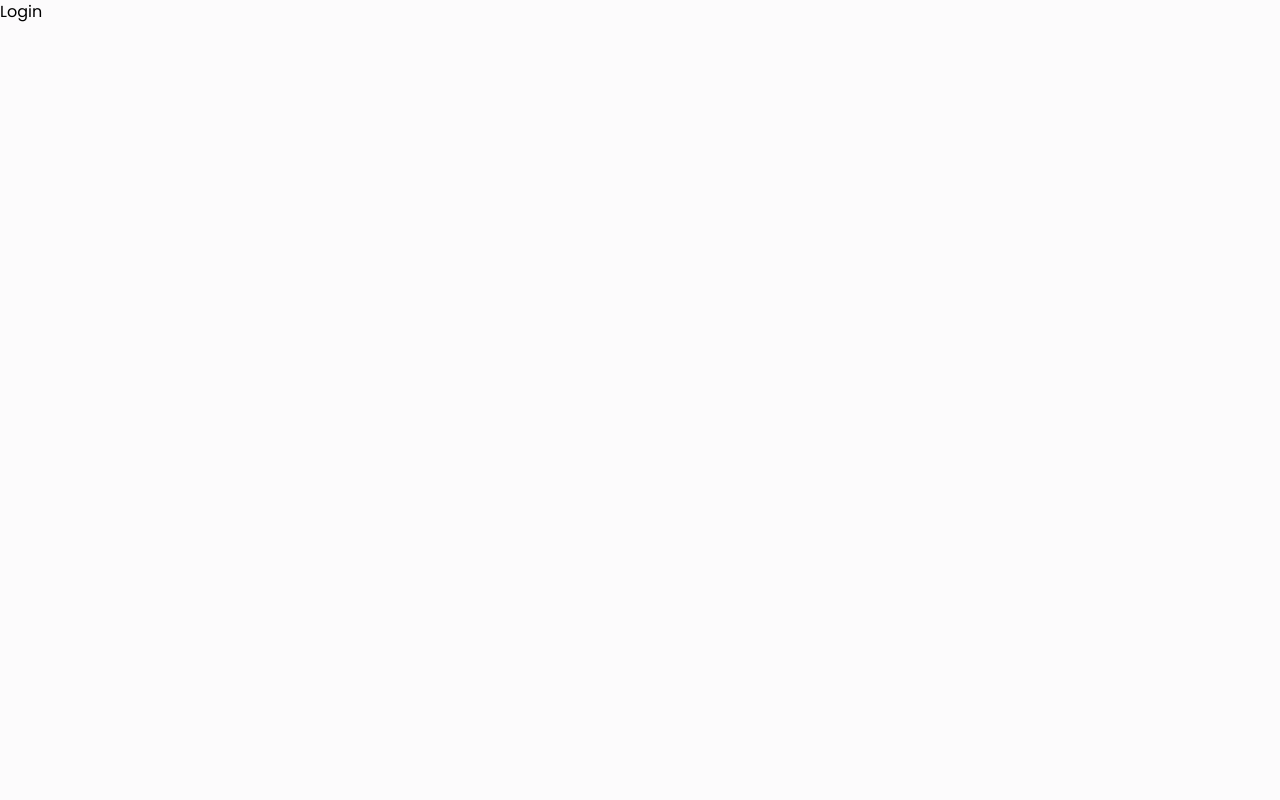
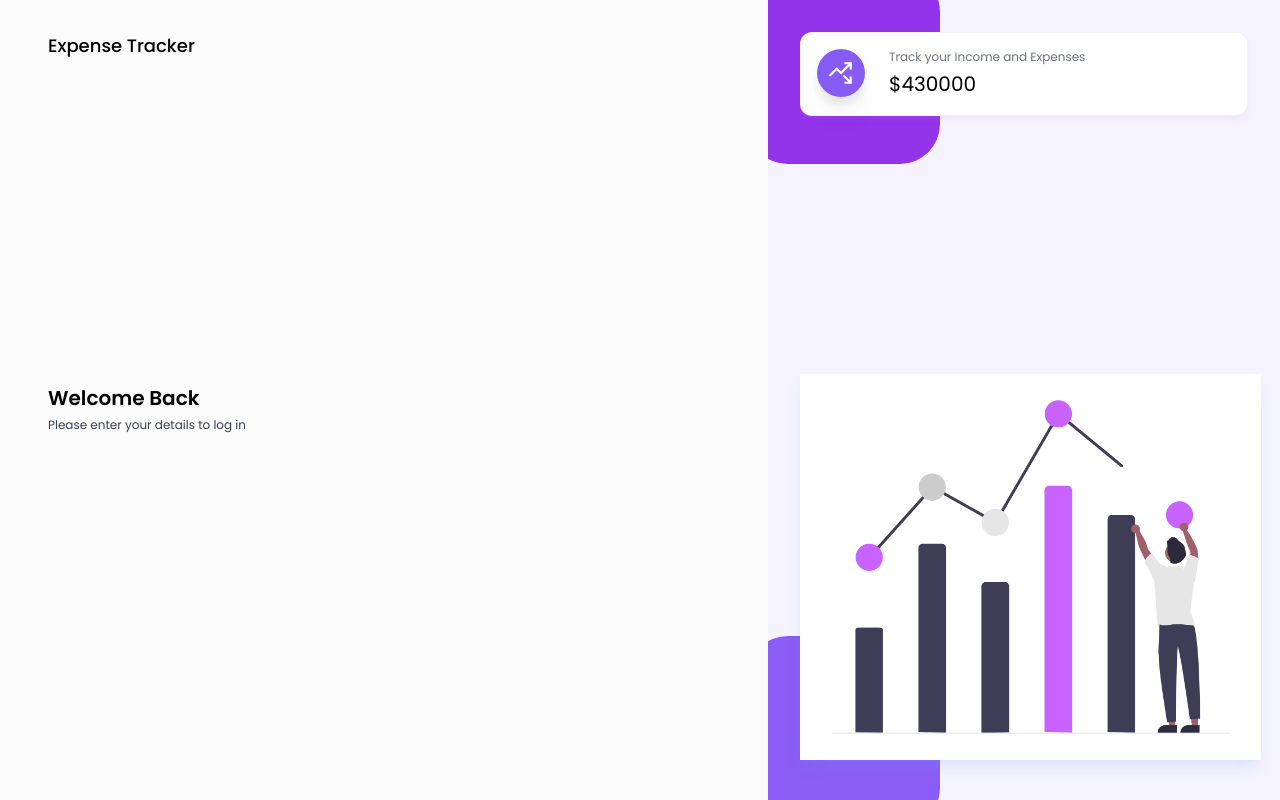
Before and after one commit to duranginethmini/spendy-expenseTracker-frontend, a React (Vite) app in the folder budget-tracker/: page /login in a window 1280 px wide. Built offline with nearby package versions, Linux system fonts and the light colour scheme.

Commit message:
"login created "

```diff
--- /dev/null
+++ b/budget-tracker/postcss.config.js
@@ -0,0 +1,6 @@
+export default {
+    plugins: {
+        tailwindcss: {},
+        autoprefixer: {},
+    },
+}
--- /dev/null
+++ b/budget-tracker/src/components/layouts/AuthLayout.jsx
@@ -0,0 +1,46 @@
+import React from 'react';
+import {LuTrendingUpDown} from "react-icons/lu";
+import  CARD_2 from "../../assets/images/graph.png"
+
+const AuthLayout = ({ children }) => {
+    return (
+        <div className="flex relative">
+            <div className="w-screen h-screen md:w-[60vw] px-12 pt-8 pb-12">
+                <h2 className="text-lg font-medium text-black">Expense Tracker</h2>
+                {children}
+            </div>
+            <div className="hidden md:block w-[40vw] h-screen bg-violet-50 bg-auth-bg-img bg-cover bg-no-repeat bg-center overflow-hidden p-8 relative" >
+                <div className="w-48 h-48 rounded-[40px] bg-purple-600 absolute -top-7 -left-5" />
+                <div className="w-48 h-48 rounded-[40px] border-[20px] border-fuchsia-600 absolute -top-[30%] -right-[10%]" />
+                <div className="w-48 h-48 rounded-[40px] bg-violet-500 absolute -bottom-7 -left-5" />
+                <div className="grid grid-cols-1 z-20">
+                    <StatsInfoCard
+                        icon = {<LuTrendingUpDown/>}
+                        label = "Track your Income and Expenses"
+                        value="$430000"
+                        color="bg-primary"
+                    />
+
+                </div>
+                <img
+                src={CARD_2}
+                className="w-64 lg:w-[90%] absolute bottom-10 shadow-lg shadow-blue-400/15"/>
+            </div>
+        </div>
+    );
+};
+
+export default AuthLayout;
+
+const StatsInfoCard = ({ icon,label,value,color }) => {
+    return <div className="flex gap-6 bg-white p-4 rounded-xl shadow-md shadow-purple-400/10 border border-gray-200/50 z-10">
+        <div className={`w-12 h-12 flex items-center justify-center text-[26px] text-white ${color} rounded-full drop-shadow-xl`}>
+            {icon}
+        </div>
+        <div>
+            <h6 className="text-xs text-gray-500 mb-1">{label}</h6>
+            <span className="text-[20px]">{value}</span>
+        </div>
+    </div>
+
+}
--- a/budget-tracker/src/index.css
+++ b/budget-tracker/src/index.css
@@ -1,16 +1,14 @@
 @import url('https://fonts.googleapis.com/css2?family=Montserrat:wght@100..900&family=Poppins:ital,wght@0,100;0,200;0,300;0,400;0,500;0,600;0,700;0,800;0,900;1,100;1,200;1,300;1,400;1,500;1,600;1,700;1,800;1,900&display=swap');
-@import "tailwindcss";
 
-@theme{
-    --font-display:"Poppins","sans-serif";
-    --breakpoint-3xl: 1920px ;
-    --color-primary: #875cf5;
-}
+@tailwind base;
+@tailwind components;
+@tailwind utilities;
+
 @layer base {
-    html{
-        font-family: var(--font-display);
+    html {
+        font-family: 'Poppins', sans-serif;
     }
-    body{
+    body {
         background-color: #fcfbfc;
         overflow: hidden;
     }
--- a/budget-tracker/src/pages/auth/Login.jsx
+++ b/budget-tracker/src/pages/auth/Login.jsx
@@ -1,8 +1,14 @@
 import React  from "react";
+import AuthLayout from "../../components/layouts/AuthLayout.jsx";
 
 const Login = () => {
     return (
-        <div>Login</div>
+        <AuthLayout>
+            <div className="lg:[70%] h-3/4 md:h-full flex flex-col justify-center ">
+               <h3 className="text-xl font-semibold text-black"> Welcome Back</h3>
+                <p className="text-xs text-slate-700 mt-[5px] mb-6">Please enter your details to log in </p>
+            </div>
+        </AuthLayout>
     )
 }
 export default Login;
--- /dev/null
+++ b/budget-tracker/tailwind.config.js
@@ -0,0 +1,17 @@
+module.exports = {
+    content: ["./index.html", "./src/**/*.{js,ts,jsx,tsx}"],
+    theme: {
+        extend: {
+            fontFamily: {
+                display: ["Poppins", "sans-serif"],
+            },
+            colors: {
+                primary: "#875cf5",
+            },
+            screens: {
+                "3xl": "1920px",
+            },
+        },
+    },
+    plugins: [],
+};
--- a/budget-tracker/vite.config.js
+++ b/budget-tracker/vite.config.js
@@ -1,8 +1,8 @@
 import { defineConfig } from 'vite'
 import react from '@vitejs/plugin-react'
-import tailwindcss from '@tailwindcss/vite'
+
 
 // https://vite.dev/config/
 export default defineConfig({
-  plugins: [react(), tailwindcss(),],
+  plugins: [react()],
 })
```
Also changed, not shown: budget-tracker/package.json (+4 -3 lines), budget-tracker/src/assets/images/graph.png (added), 1 other file (tests, documents, lock files or other folders).
